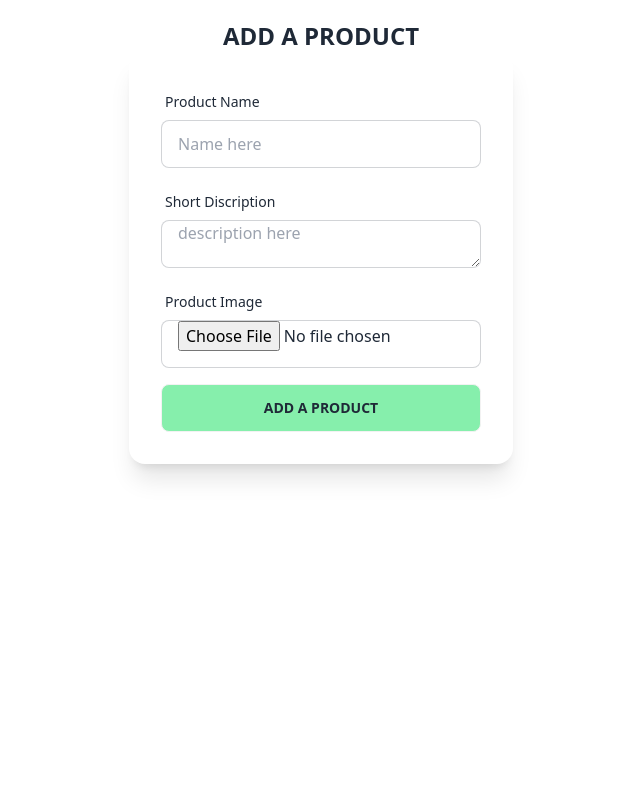
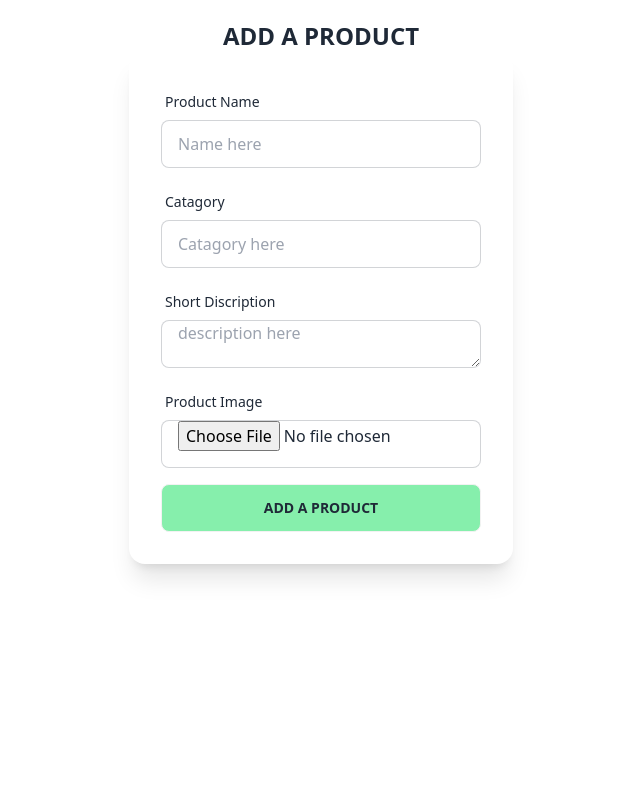
Before and after one commit to EcoCraftz/EcoClient, a React (Vite) app: page /add in a window 1280 px wide. Shown: the top 800 px of the page, without its empty margins (319-959 px from the left). Built offline with nearby package versions, Linux system fonts and the light colour scheme.

Commit message:
cart is ready

```diff
--- a/src/PAGES/AddProduct/Add.jsx
+++ b/src/PAGES/AddProduct/Add.jsx
@@ -20,6 +20,7 @@ const Add = () => {
 
                 const product = {
                     name: data.name,
+                    catagory: data.catagory,
                     description: data.description,
                     image: imgData.data.url
                 };
@@ -29,7 +30,11 @@ const Add = () => {
                         "Content-Type": "application/json"
                     },
                     body: JSON.stringify(product)
-                }).then(res => res.json()).then(data => console.log(data))
+                }).then(res => res.json()).then(data => {
+                    if (data.acknowledged) {
+                        alert(`${product.name} is inserted under ${product.catagory} catagory successfully`);
+                    }
+                })
             }
         });
     }
@@ -62,6 +67,28 @@ const Add = () => {
                                         className="label-text-alt text-red-500">{errors.name.message}</span>}
                                     {errors.name?.type === 'pattern' && <span
                                         className="label-text-alt text-red-500">{errors.name.message}</span>}
+                                </label>
+                            </div>
+                            <div className="form-control w-full max-w-xs">
+                                <label className="label">
+                                    <span className="label-text">Catagory</span>
+                                </label>
+                                <input
+                                    type="text"
+                                    placeholder="Catagory here"
+                                    className="input input-bordered w-full max-w-xs"
+                                    {...register("catagory", {
+                                        required: {
+                                            value: true,
+                                            message: "Catagory is required"
+                                        }
+
+                                    })} />
+                                <label className="label">
+                                    {errors.catagory?.type === 'required' && <span
+                                        className="label-text-alt text-red-500">{errors.catagory.message}</span>}
+                                    {errors.catagory?.type === 'pattern' && <span
+                                        className="label-text-alt text-red-500">{errors.catagory.message}</span>}
                                 </label>
                             </div>
                             <div className="form-control w-full max-w-xs">
--- a/src/PAGES/Products/Products.jsx
+++ b/src/PAGES/Products/Products.jsx
@@ -22,7 +22,7 @@ const Products = () => {
     console.log(data);
     return (
         <> <Navbar></Navbar>
-            <div className='bg-green-300 px-16'>
+            <div className='bg-green-100 px-16'>
 
                 <p className='text-4xl font-semibold text-center uppercase'>Our Products</p>
                 <div className='grid sm:grid-cols-1 lg:grid-cols-3 gap-2 mt-5'>
@@ -30,13 +30,14 @@ const Products = () => {
                         data.map(product => <div
                             key={product._id}
                         >
-                            <div className="card w-96 glass">
-                                <figure><img src={product.image} alt="car!" /></figure>
+                            <div className="card w-96 glass shadow-xl">
+                                <figure className='mt-3'>
+                                    <img src={product.image} alt="car!" className='rounded-xl' /></figure>
                                 <div className="card-body">
-                                    <h2 className="card-title">{product.name}</h2>
-                                    <p>{product.description}</p>
+                                    <h2 className="card-title">{product.name.toUpperCase()}</h2>
+                                    <p>{product.description.slice(0, 55)}...</p>
                                     <div className="card-actions justify-end">
-                                        <button className="btn btn-primary">Learn More</button>
+                                        <button className="btn btn-sm btn-success">Learn More</button>
                                     </div>
                                 </div>
                             </div>
--- a/src/PAGES/Shared/Navbar.jsx
+++ b/src/PAGES/Shared/Navbar.jsx
@@ -28,6 +28,7 @@ const Navbar = () => {
                 <div className="navbar-center hidden lg:flex">
                     <ul className="menu menu-horizontal px-1">
                         <li><NavLink to='/login'>Login</NavLink></li>
+                        <li><NavLink to='/products'>Products</NavLink></li>
                         <li tabIndex={0}>
                             <details>
                                 <summary>Parent</summary>
```
